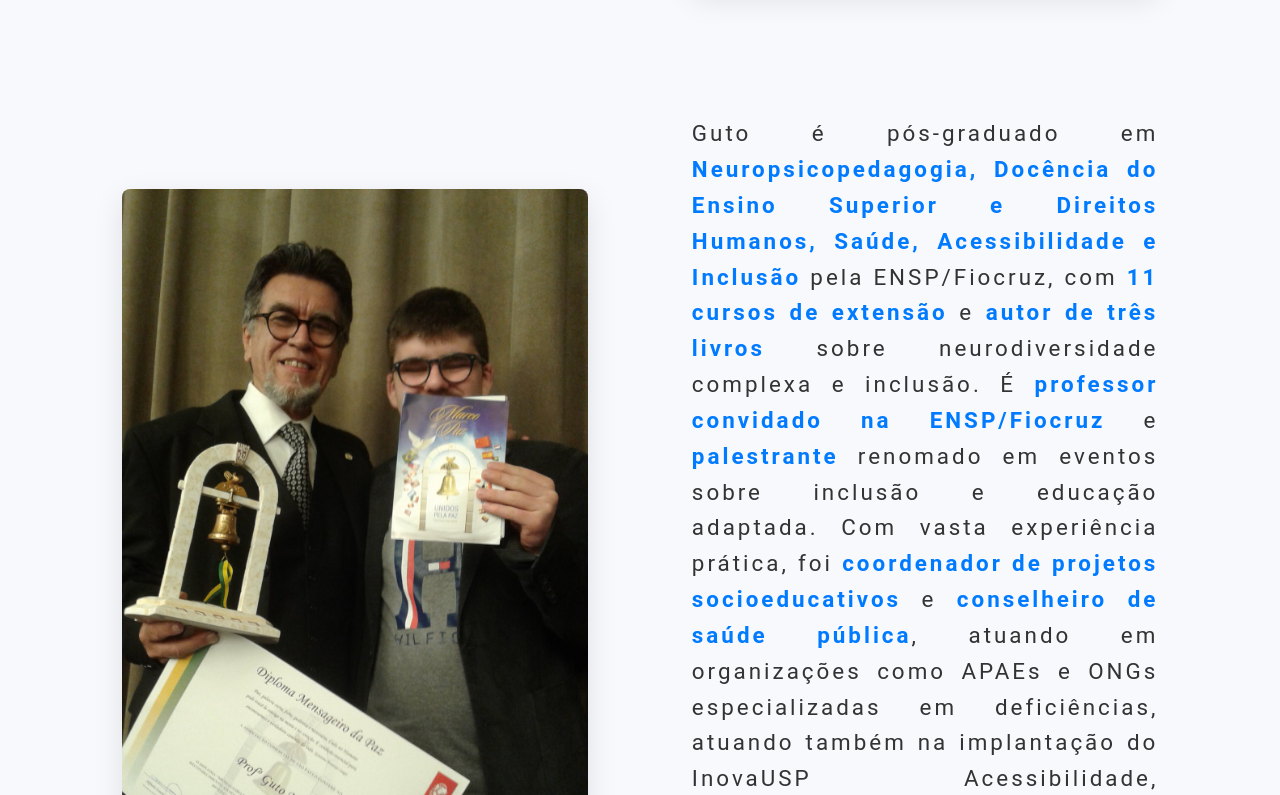
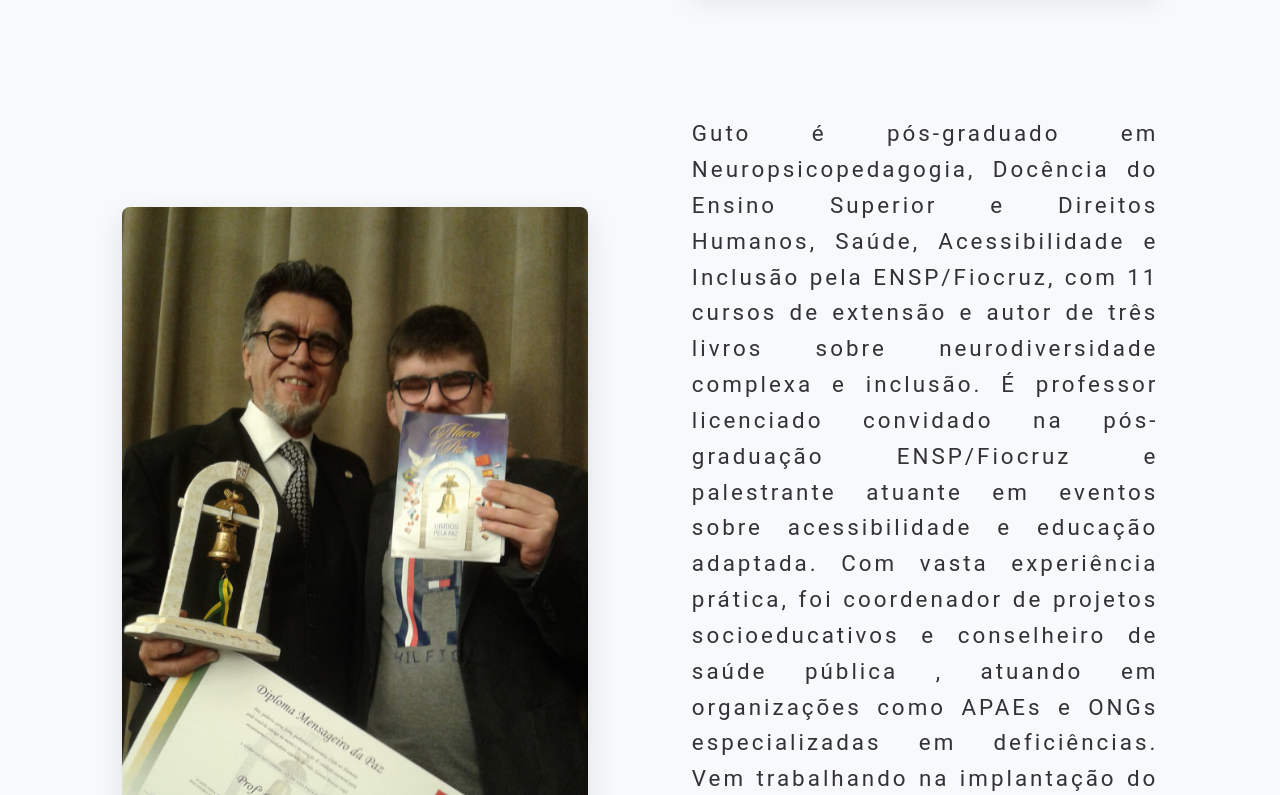
Before and after one commit to Mateus1rosengarten/gutoMaia, a Next.js app: page / in a window 1280 px wide. Shown: the part 1285-2080 px from the top of the page. Built offline with nearby package versions, Linux system fonts and the light colour scheme; a web font is replaced by a local one.

Commit message:
changing title of site

```diff
--- a/src/about.tsx
+++ b/src/about.tsx
@@ -160,8 +160,7 @@ const About: React.FunctionComponent = () => {
         <SecondImageContainer />
         <TextContainer>
           <h2 className="about-me">
-            Guto é pós-graduado em <strong>Neuropsicopedagogia, Docência do Ensino Superior e Direitos Humanos, Saúde, Acessibilidade e Inclusão</strong> pela ENSP/Fiocruz, com <strong>11 cursos de extensão</strong> e <strong>autor de três livros</strong> sobre neurodiversidade complexa e inclusão. É <strong>professor convidado na ENSP/Fiocruz</strong> e <strong>palestrante</strong> renomado em eventos sobre inclusão e educação adaptada. Com vasta experiência prática, foi <strong>coordenador de projetos socioeducativos</strong> e <strong>conselheiro de saúde pública</strong>, atuando em organizações como APAEs e ONGs especializadas em deficiências, atuando também na implantação do InovaUSP Acessibilidade, fortalecendo a inovação em acessibilidade no ambiente acadêmico. Sua carreira é marcada pela busca por inovação e transformação na educação e inclusão social.
-          </h2>
+          Guto é pós-graduado em Neuropsicopedagogia, Docência do Ensino Superior e Direitos Humanos, Saúde, Acessibilidade e Inclusão pela ENSP/Fiocruz, com 11 cursos de extensão e autor de três livros sobre neurodiversidade complexa e inclusão. É professor licenciado convidado na pós-graduação ENSP/Fiocruz e palestrante atuante em eventos sobre acessibilidade e educação adaptada. Com vasta experiência prática, foi coordenador de projetos socioeducativos e conselheiro de saúde pública , atuando em organizações como APAEs e ONGs especializadas em deficiências. Vem trabalhando na implantação do Núcleo InovaUSP Acessibilidade, fortalecendo a inovação em acessibilidade no ambiente acadêmico. Sua carreira é marcada pela busca por inovação e transformação na educação e inclusão social.          </h2>
         </TextContainer>
       </Row>
     </Container>
--- a/src/app/layout.tsx
+++ b/src/app/layout.tsx
@@ -15,7 +15,7 @@ const geistMono = localFont({
 
 export const metadata: Metadata = {
   title: "Prof.J Augusto Maia(Guto Maia)",
-  description:"Terapia para Neurodivergêntes complexos e apoio às famílias.",
+  description:"Terapia para Neurodiversidades Complexas e apoio às famílias.",
 };
 
 export default function RootLayout ({
```
